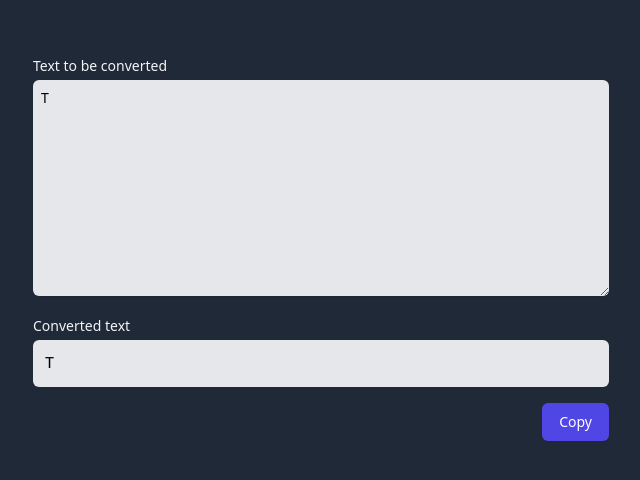
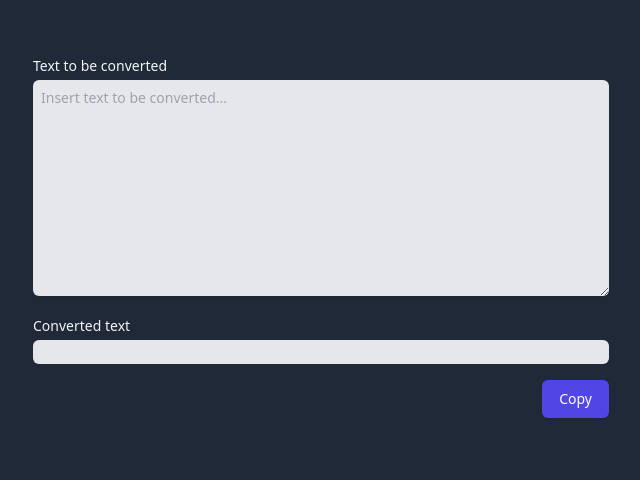
Before and after one commit to tomsq/text-convertor, a Vue app: page / in a window 1280 px wide. Shown: the part 200-680 px from the top of the page, without its empty margins (319-959 px from the left). Built offline with nearby package versions, Linux system fonts and the light colour scheme.

Commit message:
typo fix

```diff
--- a/src/App.vue
+++ b/src/App.vue
@@ -2,7 +2,7 @@
 import { ref, computed } from "vue";
 import { useClipboard } from "@vueuse/core";
 
-const text = ref("T");
+const text = ref("");
 
 const convertSinglePreposition = (value) => {
   return value.replace(
@@ -34,7 +34,7 @@ const { copy, copied, isSupported } = useClipboard({ source: convertedText });
 
       <div class="mt-1">
         <textarea
-          placeholder="Inser text to be converted"
+          placeholder="Insert text to be converted..."
           v-model="text"
           rows="10"
           name="comment"
```
